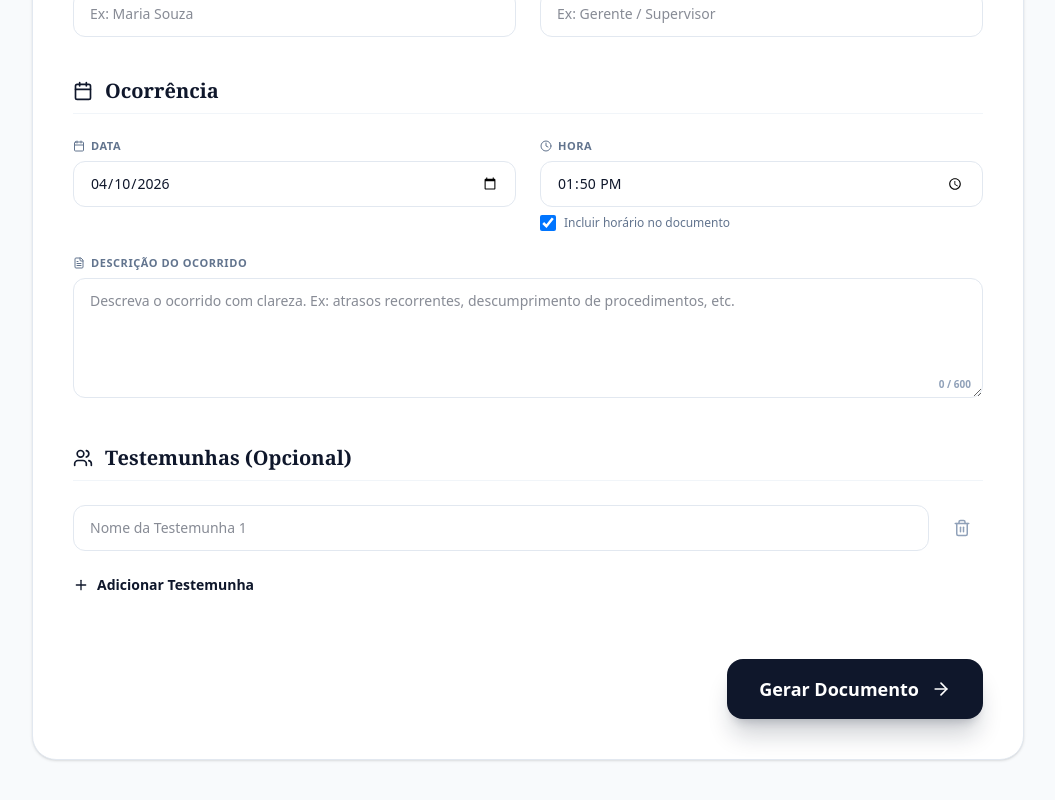
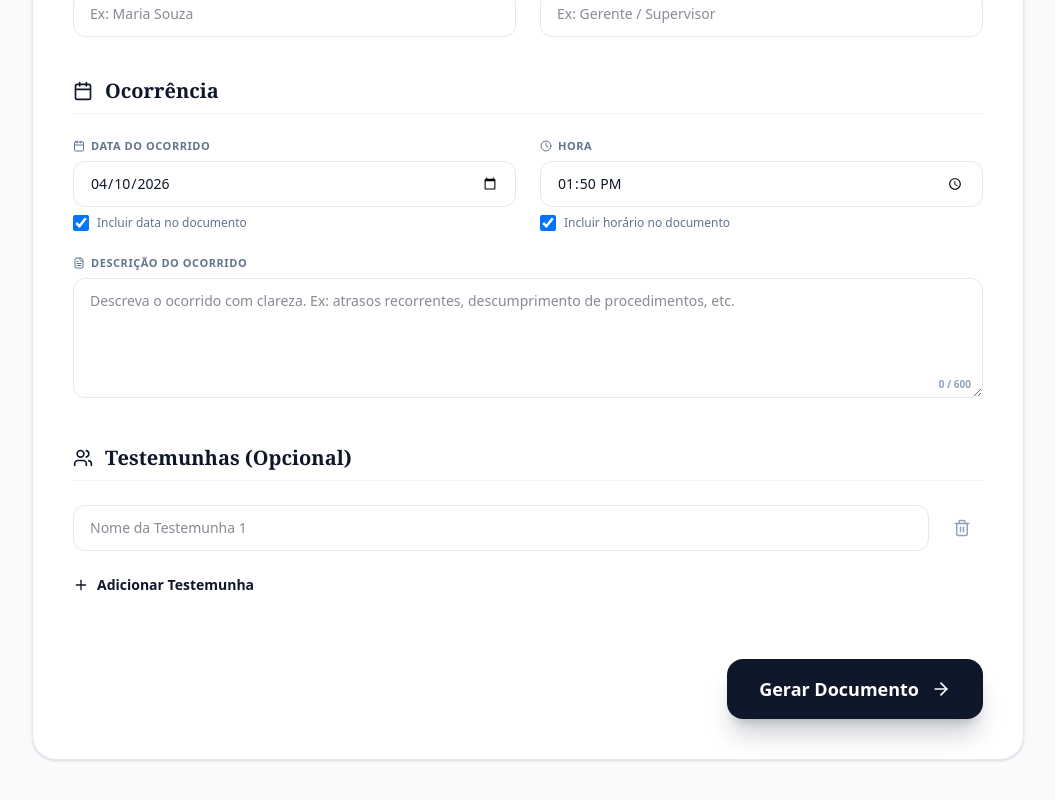
Before and after one commit to dayvsondionizio/gerador-de-advertencia, a React (Vite) app: page / in a window 1280 px wide. Shown: the part 829-1629 px from the top of the page, without its empty margins (112-1167 px from the left). Built offline with nearby package versions, Linux system fonts and the light colour scheme.

Commit message:
feat: torna data da ocorrencia opcional

```diff
--- a/src/App.tsx
+++ b/src/App.tsx
@@ -42,6 +42,7 @@ interface FormData {
   managerName: string;
   managerRole: string;
   occurrenceDate: string;
+  hasOccurrenceDate: boolean;
   occurrenceTime: string;
   hasTime: boolean;
   description: string;
@@ -74,6 +75,7 @@ export default function App() {
     managerName: '',
     managerRole: '',
     occurrenceDate: new Date().toISOString().split('T')[0],
+    hasOccurrenceDate: true,
     occurrenceTime: new Date().toLocaleTimeString('pt-BR', { hour: '2-digit', minute: '2-digit' }),
     hasTime: true,
     description: '',
@@ -151,6 +153,7 @@ export default function App() {
       managerName: '',
       managerRole: '',
       occurrenceDate: now.toISOString().split('T')[0],
+      hasOccurrenceDate: true,
       occurrenceTime: `${hours}:${minutes}`,
       hasTime: true,
       description: '',
@@ -383,15 +386,26 @@ export default function App() {
                     <h2 className="text-xl font-serif font-bold text-slate-900">Ocorrência</h2>
                   </div>
                   <div className="grid grid-cols-1 md:grid-cols-2 gap-6">
-                    <InputGroup label="Data" icon={Calendar}>
+                    <InputGroup label="Data do Ocorrido" icon={Calendar}>
+                      <div className="space-y-2">
                         <input
                           type="date"
                           name="occurrenceDate"
-                        required
                           value={formData.occurrenceDate}
                           onChange={handleInputChange}
                           className="w-full bg-white border border-slate-200 rounded-xl px-4 py-3 text-sm focus:ring-4 focus:ring-slate-900/5 focus:border-slate-900 outline-none transition-all"
                         />
+                        <label className="flex items-center gap-2 cursor-pointer">
+                          <input
+                            type="checkbox"
+                            name="hasOccurrenceDate"
+                            checked={formData.hasOccurrenceDate}
+                            onChange={(e) => setFormData(prev => ({ ...prev, hasOccurrenceDate: e.target.checked }))}
+                            className="w-4 h-4 rounded border-slate-300 text-slate-900 focus:ring-slate-900"
+                          />
+                          <span className="text-xs text-slate-500">Incluir data no documento</span>
+                        </label>
+                      </div>
                     </InputGroup>
                     <InputGroup label="Hora" icon={Clock}>
                       <div className="space-y-2">
@@ -569,7 +583,7 @@ export default function App() {
 
                     <p>
                       Vimos por meio desta aplicar-lhe a presente <strong>ADVERTÊNCIA DISCIPLINAR ({formData.warningLevel.toUpperCase()})</strong>,
-                      em virtude do fato ocorrido em <strong>{formatDateLong(formData.occurrenceDate)}{formData.hasTime && formData.occurrenceTime ? `, por volta das ${formData.occurrenceTime}` : ''}</strong>.
+                      em virtude do fato ocorrido em <strong>{formData.hasOccurrenceDate ? formatDateLong(formData.occurrenceDate) : ''}{formData.hasOccurrenceDate && formData.hasTime && formData.occurrenceTime ? ', ' : ''}{formData.hasTime && formData.occurrenceTime ? `por volta das ${formData.occurrenceTime}` : ''}</strong>.
                     </p>
 
                     <div className="bg-[#f8fafc] border-l-4 border-[#0f172a] p-4 rounded-r-xl italic text-[#334155] whitespace-pre-wrap break-words text-[9.5pt]">
```
Lines whose indentation alone changed are shown as unchanged.
